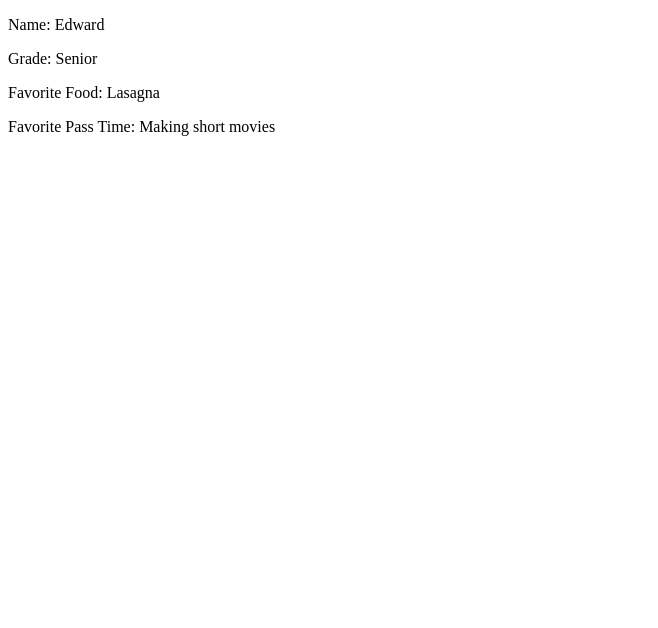
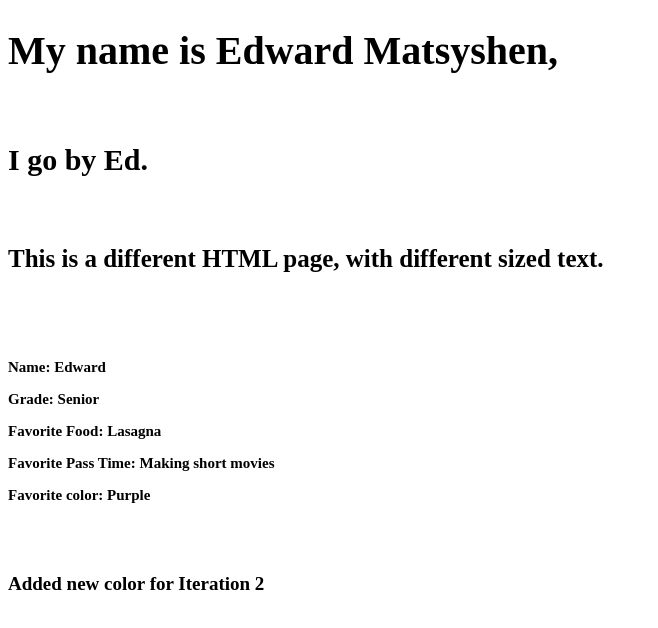
Before and after one commit to ViktoriiaMorozova/First-Project, a plain HTML site: page edward.html in a window 1280 px wide. Shown: the whole page, without its empty margins (0-658 px from the left). Drawn offline with Linux system fonts and the light colour scheme.

Commit message:
added my iteration page -ed

```diff
--- a/edward.html
+++ b/edward.html
@@ -1,14 +1,49 @@
 <!DOCTYPE html>
-<html lang="en">
+<html>
+<title>Ed's Page</title>
 <head>
-    <meta charset="UTF-8">
-    <meta name="viewport" content="width=<device-width>, initial-scale=1.0">
-    <title>Ed's Page</title>
+<style>
+h1 {
+  font-size: 40px;
+}
+
+h2 {
+  font-size: 30px;
+}
+
+h3 {
+  font-size: 25px;
+}
+
+h4 {
+  font-size: 19px;
+}
+
+p {
+  font-size: 15px;
+}
+</style>
 </head>
 <body>
-    <p>Name: Edward</p>
-    <p>Grade: Senior</p>
-    <p>Favorite Food: Lasagna</p>
-    <p>Favorite Pass Time: Making short movies</p>
+
+<h1>My name is Edward Matsyshen,</h1>
+<br>
+<h2>I go by Ed.</h2>
+<br>
+<h3>This is a different HTML page, with different sized text.</p>
+<br>
+<br>
+
+<p>Name: Edward</p>
+<p>Grade: Senior</p>
+<p>Favorite Food: Lasagna</p>
+<p>Favorite Pass Time: Making short movies</p>
+<p>Favorite color: Purple</p>
+<br>
+<h4>Added new color for Iteration 2</p>
+
+
+
+</p>
 </body>
 </html>
```
